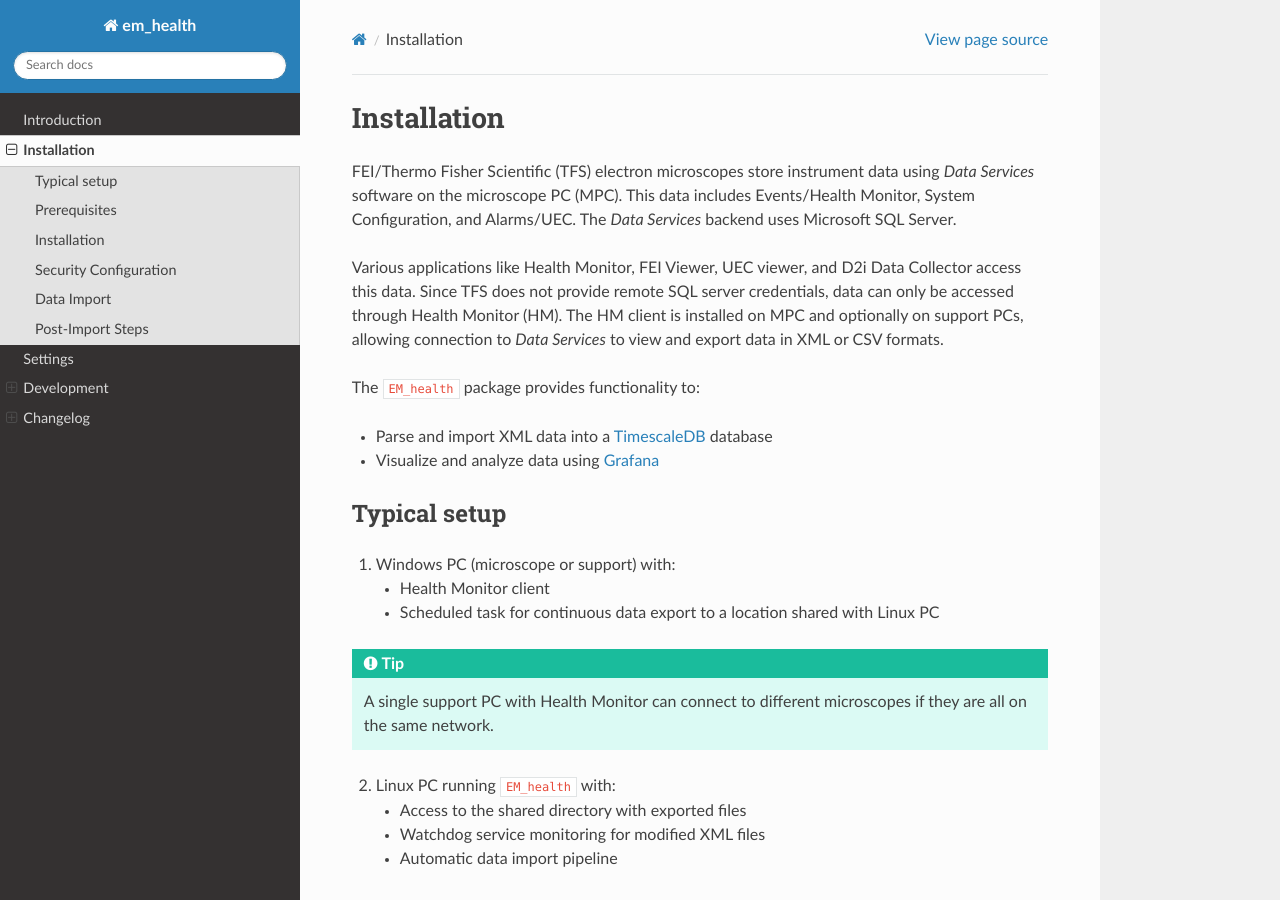
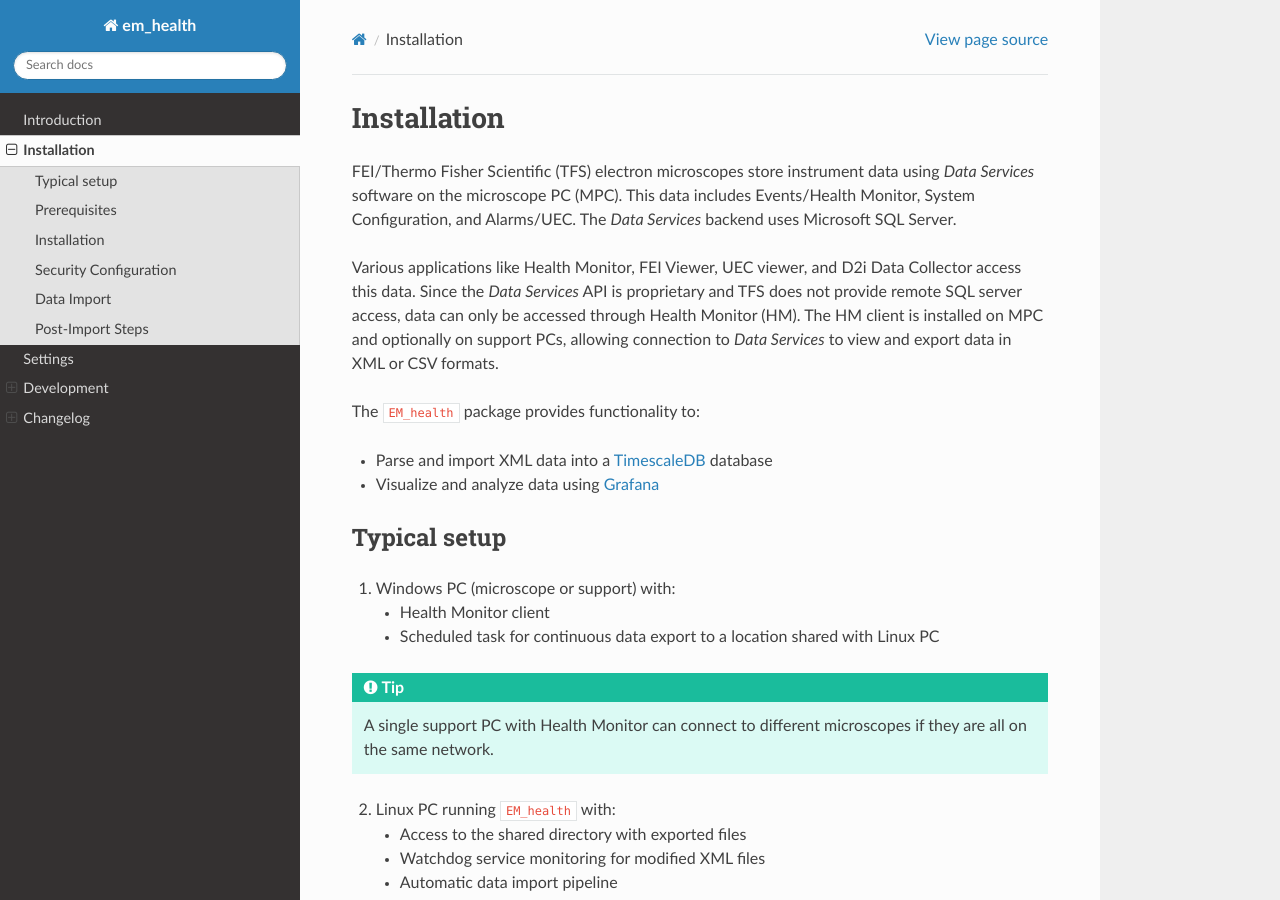
Before and after one commit to azazellochg/em_health, a Sphinx documentation site: the page built from docs/installation.rst, in a window 1280 px wide and 900 px high. Built offline with Sphinx 7.4.7 and the Read the Docs theme 3.1.0, drawn with Linux system fonts in a browser that asks for light colours; some of the changed text lies outside the part shown.

Commit message:
docs improvements

```diff
--- a/docs/development.rst
+++ b/docs/development.rst
@@ -1,5 +1,9 @@
 Development
 -----------
+
+.. code-block::
+
+    export EMHEALTH_DEBUG=true
 
 Enable performance metrics
 ^^^^^^^^^^^^^^^^^^^^^^^^^^
--- a/docs/installation.rst
+++ b/docs/installation.rst
@@ -5,9 +5,9 @@
 on the microscope PC (MPC). This data includes Events/Health Monitor, System Configuration, and Alarms/UEC.
 The `Data Services` backend uses Microsoft SQL Server.
 
-Various applications like Health Monitor, FEI Viewer, UEC viewer, and D2i Data Collector access this data. Since TFS
-does not provide remote SQL server credentials, data can only be accessed through Health Monitor (HM).
-The HM client is installed on MPC and optionally on support PCs, allowing connection to
+Various applications like Health Monitor, FEI Viewer, UEC viewer, and D2i Data Collector access this data. Since the
+`Data Services` API is proprietary and TFS does not provide remote SQL server access, data can only be accessed
+through Health Monitor (HM). The HM client is installed on MPC and optionally on support PCs, allowing connection to
 `Data Services` to view and export data in XML or CSV formats.
 
 The ``EM_health`` package provides functionality to:
@@ -126,13 +126,13 @@
 
        emhealth create-task -i 3299 -s em_health/settings.json
 
-2. Change the output path (`-f 3299_data.xml`) in the batch script (`3299_export_hm_data.cmd`). Output data to a shared location, available from Linux PC.
+2. Open `3299_export_hm_data.cmd` and change the output (`-f 3299_data.xml`) to a full path pointing to a shared location, available from Linux PC. Make sure the file name terminates with \*_data.xml
 3. [Windows] Create a new task in Task Scheduler to trigger the generated script every hour indefinitely. The script will keep overwriting the output xml file. See `help page <task.html>`_ for details
 
 .. note:: The task will run only when a user is logged on. This is because the network drives are mounted on a per-user basis.
 
 4. If necessary, create similar scripts and tasks for other instruments.
-5. Start the watchdog service:
+5. Start the watchdog service which will monitor the directory for files \*_data.xml or \*_data.xml.gz:
 
    .. code-block::
 
```
Also changed, not shown: 1 other file.
